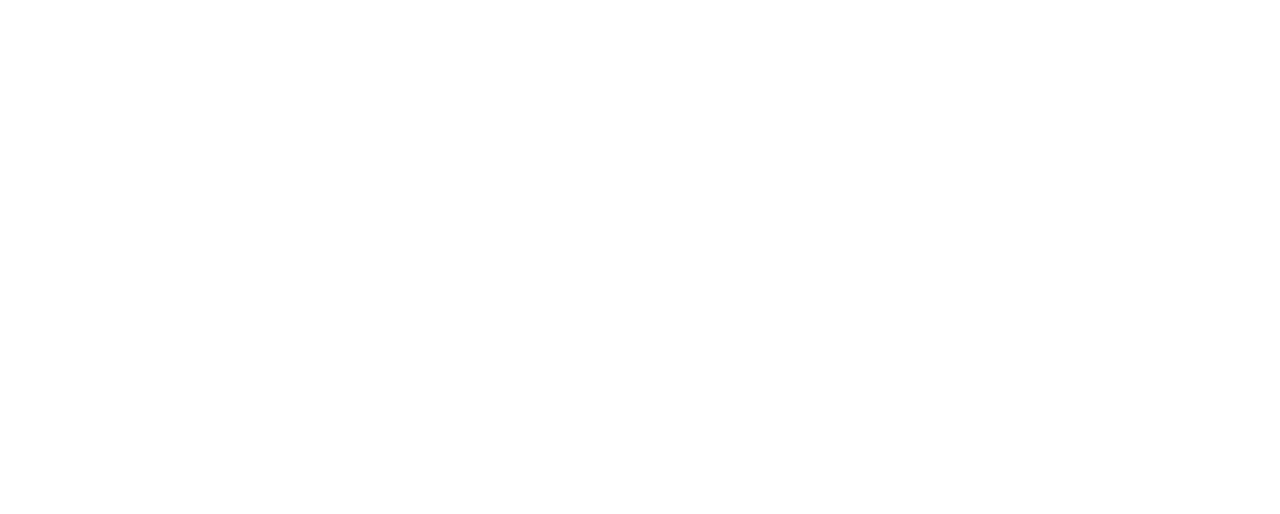
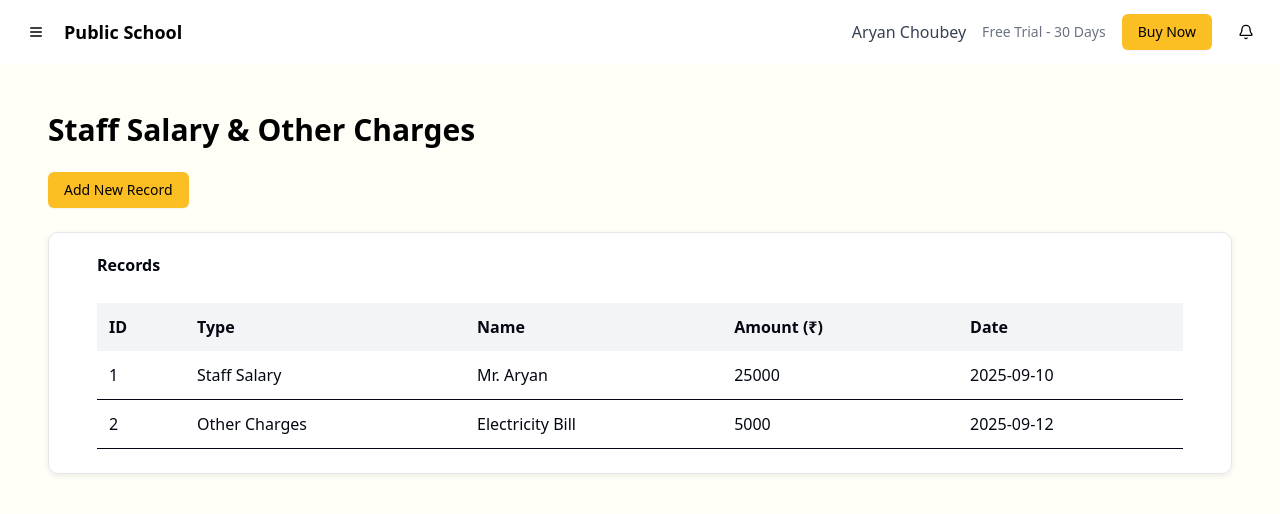
Before and after one commit to Aryanchoubey/school-management, a React (Vite) app in the folder client/: page /dashboard/other in a window 1280 px wide. Before the commit this address had no page. Shown: the top 514 px of the page. Built offline with nearby package versions, Linux system fonts and the light colour scheme.

Commit message:
other page

```diff
--- a/client/src/App.jsx
+++ b/client/src/App.jsx
@@ -27,6 +27,7 @@
 import StudentFee from './pages/Dashboard/Billings/Fee';
 import Fee from './pages/Dashboard/Billings/Fee';
 import { Salary } from './pages/Dashboard/Billings/Salary';
+import { Other } from './pages/Dashboard/Billings/Other';
 
 function App() {
   return (
@@ -60,6 +61,7 @@
           <Route path="organisation" element={<Organization />} />
           <Route path="fee" element={<Fee />} />
           <Route path="salary" element={<Salary />} />
+          <Route path="other" element={<Other />} />
 
           {/* Profile and Edit Profile Nested Routes */}
           <Route path="profile" element={<Profile />} />
--- /dev/null
+++ b/client/src/pages/Dashboard/Billings/Other.jsx
@@ -0,0 +1,120 @@
+import React, { useState } from "react"
+import { Button } from "@/components/ui/button"
+import { Dialog, DialogContent, DialogHeader, DialogTitle } from "@/components/ui/dialog"
+import { Input } from "@/components/ui/input"
+import { Label } from "@/components/ui/label"
+import { Select, SelectContent, SelectItem, SelectTrigger, SelectValue } from "@/components/ui/select"
+import { Card, CardContent, CardHeader, CardTitle } from "@/components/ui/card"
+
+export  function Other() {
+  const [isDialogOpen, setIsDialogOpen] = useState(false)
+  const [records, setRecords] = useState([
+    { id: 1, type: "Staff Salary", name: "Mr. Aryan", amount: "25000", date: "2025-09-10" },
+    { id: 2, type: "Other Charges", name: "Electricity Bill", amount: "5000", date: "2025-09-12" },
+  ])
+  const [newRecord, setNewRecord] = useState({
+    type: "Staff Salary",
+    name: "",
+    amount: "",
+    date: ""
+  })
+
+  const handleAddRecord = () => {
+    const nextId = records.length + 1
+    setRecords([...records, { id: nextId, ...newRecord }])
+    setNewRecord({ type: "Staff Salary", name: "", amount: "", date: "" })
+    setIsDialogOpen(false)
+  }
+
+  return (
+    <div className="p-6 max-w-7xl mx-auto">
+      <h1 className="text-3xl font-bold mb-6">Staff Salary & Other Charges</h1>
+
+      <Button onClick={() => setIsDialogOpen(true)} className="mb-6">
+        Add New Record
+      </Button>
+
+      <Card className="overflow-x-auto">
+        <CardHeader>
+          <CardTitle>Records</CardTitle>
+        </CardHeader>
+
+        <CardContent>
+          <table className="w-full table-auto">
+            <thead className="bg-gray-100">
+              <tr>
+                <th className="p-3 text-left">ID</th>
+                <th className="p-3 text-left">Type</th>
+                <th className="p-3 text-left">Name</th>
+                <th className="p-3 text-left">Amount (₹)</th>
+                <th className="p-3 text-left">Date</th>
+              </tr>
+            </thead>
+            <tbody>
+              {records.map((record) => (
+                <tr key={record.id} className="border-b hover:bg-gray-50">
+                  <td className="p-3">{record.id}</td>
+                  <td className="p-3">{record.type}</td>
+                  <td className="p-3">{record.name}</td>
+                  <td className="p-3">{record.amount}</td>
+                  <td className="p-3">{record.date}</td>
+                </tr>
+              ))}
+            </tbody>
+          </table>
+        </CardContent>
+      </Card>
+
+      <Dialog open={isDialogOpen} onOpenChange={setIsDialogOpen}>
+        <DialogContent className="max-w-md">
+          <DialogHeader>
+            <DialogTitle>Add Salary / Other Charge</DialogTitle>
+          </DialogHeader>
+
+          <div className="flex flex-col gap-4 mt-4">
+            <Label>Type</Label>
+            <Select
+              value={newRecord.type}
+              onValueChange={(value) => setNewRecord({ ...newRecord, type: value })}
+            >
+              <SelectTrigger>
+                <SelectValue placeholder="Select type" />
+              </SelectTrigger>
+              <SelectContent>
+                <SelectItem value="Staff Salary">Staff Salary</SelectItem>
+                <SelectItem value="Other Charges">Other Charges</SelectItem>
+              </SelectContent>
+            </Select>
+
+            <Label>Name</Label>
+            <Input
+              type="text"
+              value={newRecord.name}
+              placeholder="Staff name / Description"
+              onChange={(e) => setNewRecord({ ...newRecord, name: e.target.value })}
+            />
+
+            <Label>Amount (₹)</Label>
+            <Input
+              type="number"
+              value={newRecord.amount}
+              placeholder="Enter amount"
+              onChange={(e) => setNewRecord({ ...newRecord, amount: e.target.value })}
+            />
+
+            <Label>Date</Label>
+            <Input
+              type="date"
+              value={newRecord.date}
+              onChange={(e) => setNewRecord({ ...newRecord, date: e.target.value })}
+            />
+
+            <Button className="mt-4" onClick={handleAddRecord}>
+              Add Record
+            </Button>
+          </div>
+        </DialogContent>
+      </Dialog>
+    </div>
+  )
+}
--- a/client/src/pages/_layout/HomeLayout.jsx
+++ b/client/src/pages/_layout/HomeLayout.jsx
@@ -7,6 +7,7 @@
   const [isDasboardOpen, setIsDasboardOpen] = useState(false)
   const [isSidebarOpen, setIsSidebarOpen] = useState(false)
   const [isAcademicsOpen, setIsAcademicsOpen] = useState(false)
+  const [isBillingOpen, setIsBillingOpen] = useState(false)
 
   return (
     <div className="flex flex-col min-h-screen w-full">
@@ -27,6 +28,8 @@
             setIsSidebarOpen={setIsSidebarOpen}
             isAcademicsOpen={isAcademicsOpen}
             setIsAcademicsOpen={setIsAcademicsOpen}
+            isBillingOpen={isBillingOpen}
+            setIsBillingOpen={setIsBillingOpen}
           />
         </aside>
 
```
